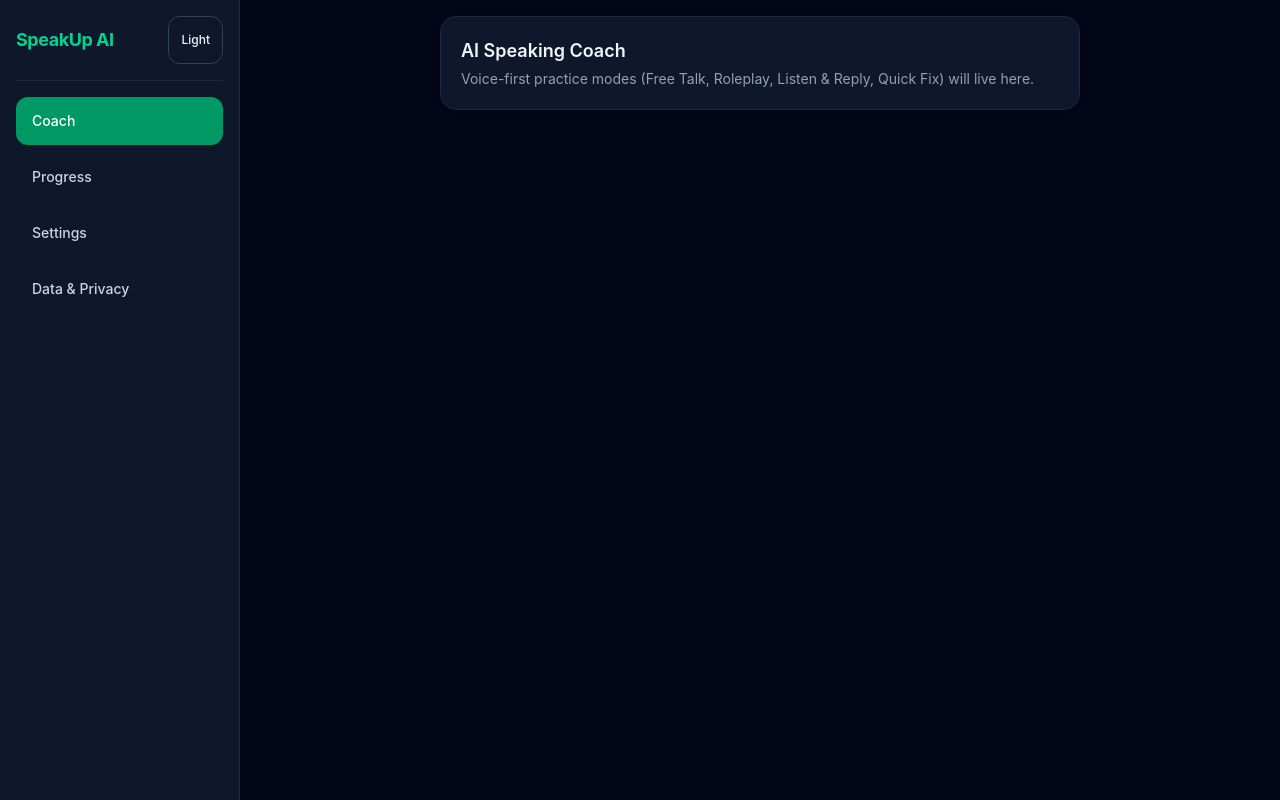
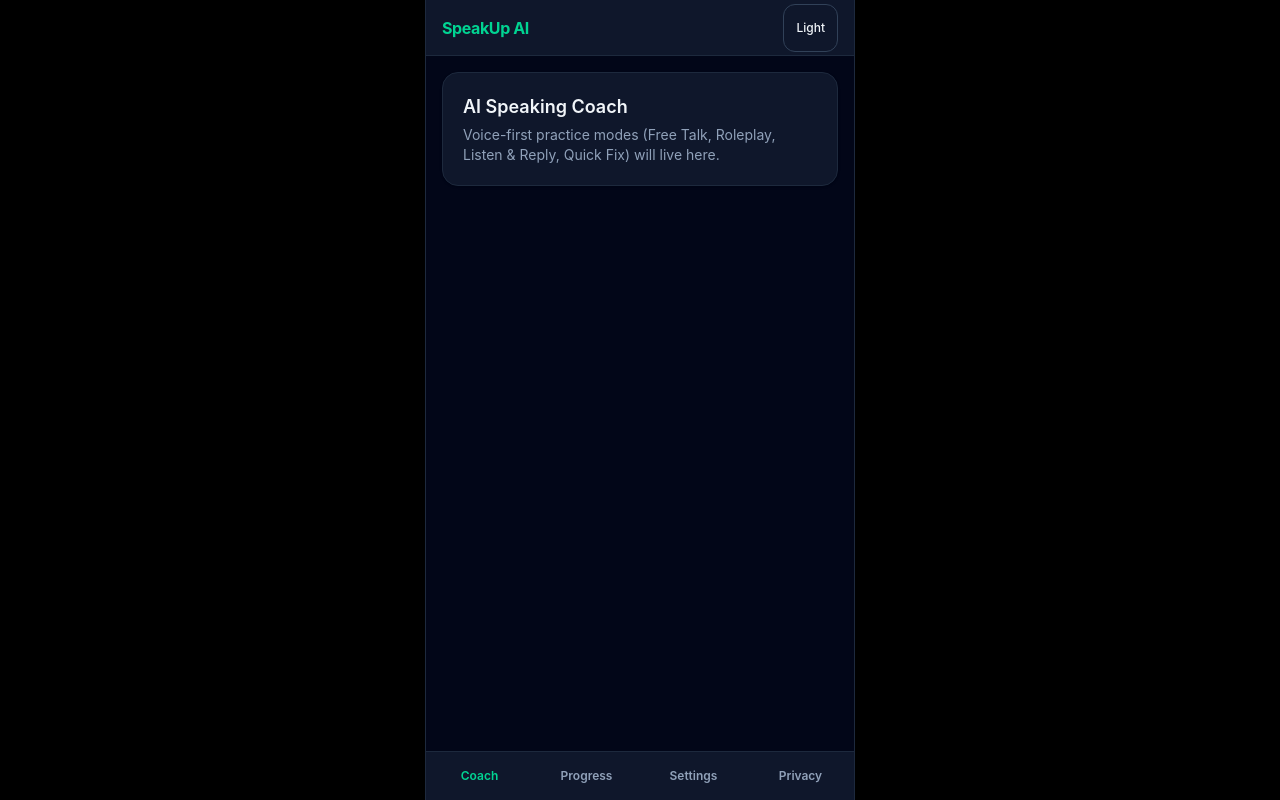
Before and after one commit to cyber-cortex-studio/SPEAK-UP-AI, a React (Vite) app: page /#/coach in a window 1280 px wide. Built offline with nearby package versions, Linux system fonts and the light colour scheme.

Commit message:
fix: enforce strict mobile-only layout across all devices

```diff
--- a/src/App.tsx
+++ b/src/App.tsx
@@ -7,11 +7,11 @@ import { UpdateBanner } from './components/UpdateBanner'
 
 type Route = 'coach' | 'progress' | 'settings' | 'privacy'
 
-const NAV_ITEMS: Array<{ id: Route; label: string; shortLabel: string }> = [
-  { id: 'coach', label: 'Coach', shortLabel: 'Coach' },
-  { id: 'progress', label: 'Progress', shortLabel: 'Progress' },
-  { id: 'settings', label: 'Settings', shortLabel: 'Settings' },
-  { id: 'privacy', label: 'Data & Privacy', shortLabel: 'Privacy' },
+const NAV_ITEMS: Array<{ id: Route; label: string }> = [
+  { id: 'coach', label: 'Coach' },
+  { id: 'progress', label: 'Progress' },
+  { id: 'settings', label: 'Settings' },
+  { id: 'privacy', label: 'Privacy' },
 ]
 
 function parseRouteFromHash(): Route {
@@ -54,55 +54,18 @@ export default function App() {
   }
 
   return (
-    <div className="h-dvh w-full overflow-hidden flex flex-col md:flex-row bg-slate-50 text-slate-900 dark:bg-slate-950 dark:text-slate-100">
-      {/* Desktop Sidebar Navigation */}
-      <aside className="hidden md:flex md:w-60 md:flex-col border-r border-slate-200 dark:border-slate-800 bg-white dark:bg-slate-900 p-4">
-        <div className="flex items-center justify-between pb-4 border-b border-slate-200 dark:border-slate-800">
-          <span className="text-lg font-bold tracking-tight text-emerald-600 dark:text-emerald-400">
+    <div className="h-dvh w-full overflow-hidden flex justify-center bg-slate-200 dark:bg-black text-slate-900 dark:text-slate-100">
+      {/* Strict Mobile-Only App Frame (Max 430px centered on all devices) */}
+      <div className="h-dvh w-full max-w-[430px] flex flex-col bg-slate-50 dark:bg-slate-950 shadow-2xl border-x border-slate-200 dark:border-slate-800 relative overflow-hidden">
+        {/* Top Bar */}
+        <header className="flex items-center justify-between h-14 px-4 border-b border-slate-200 dark:border-slate-800 bg-white dark:bg-slate-900 shrink-0">
+          <span className="text-base font-bold tracking-tight text-emerald-600 dark:text-emerald-400">
             SpeakUp AI
           </span>
           <button
             type="button"
             onClick={() => setIsDark((prev) => !prev)}
             className="min-h-12 min-w-12 rounded-xl border border-slate-200 dark:border-slate-700 px-3 text-xs font-medium hover:bg-slate-100 dark:hover:bg-slate-800 cursor-pointer"
-            aria-label="Toggle theme"
-          >
-            {isDark ? 'Light' : 'Dark'}
-          </button>
-        </div>
-
-        <nav className="mt-4 flex flex-col gap-2" aria-label="Primary Navigation">
-          {NAV_ITEMS.map((item) => {
-            const active = route === item.id
-            return (
-              <button
-                key={item.id}
-                type="button"
-                onClick={() => navigate(item.id)}
-                className={`min-h-12 w-full rounded-xl px-4 text-left text-sm font-medium transition-colors cursor-pointer ${
-                  active
-                    ? 'bg-emerald-600 text-white'
-                    : 'text-slate-700 dark:text-slate-300 hover:bg-slate-100 dark:hover:bg-slate-800'
-                }`}
-              >
-                {item.label}
-              </button>
-            )
-          })}
-        </nav>
-      </aside>
-
-      {/* Main Column */}
-      <div className="flex-1 flex flex-col min-h-0">
-        {/* Mobile Top Bar */}
-        <header className="flex md:hidden items-center justify-between h-14 px-4 border-b border-slate-200 dark:border-slate-800 bg-white dark:bg-slate-900 shrink-0">
-          <span className="text-base font-bold tracking-tight text-emerald-600 dark:text-emerald-400">
-            SpeakUp AI
-          </span>
-          <button
-            type="button"
-            onClick={() => setIsDark((prev) => !prev)}
-            className="min-h-12 min-w-12 rounded-xl border border-slate-200 dark:border-slate-700 px-3 text-xs font-medium"
             aria-label="Toggle theme"
           >
             {isDark ? 'Light' : 'Dark'}
@@ -117,9 +80,9 @@ export default function App() {
           {route === 'privacy' && <PrivacyScreen />}
         </main>
 
-        {/* Mobile Bottom Navigation */}
+        {/* Bottom Navigation */}
         <nav
-          className="flex md:hidden items-center justify-around border-t border-slate-200 dark:border-slate-800 bg-white dark:bg-slate-900 pb-[env(safe-area-inset-bottom)] shrink-0"
+          className="flex items-center justify-around border-t border-slate-200 dark:border-slate-800 bg-white dark:bg-slate-900 pb-[env(safe-area-inset-bottom)] shrink-0"
           aria-label="Mobile Navigation"
         >
           {NAV_ITEMS.map((item) => {
@@ -129,20 +92,20 @@ export default function App() {
                 key={item.id}
                 type="button"
                 onClick={() => navigate(item.id)}
-                className={`min-h-12 flex-1 flex items-center justify-center text-xs font-semibold transition-colors ${
+                className={`min-h-12 flex-1 flex items-center justify-center text-xs font-semibold transition-colors cursor-pointer ${
                   active
                     ? 'text-emerald-600 dark:text-emerald-400'
                     : 'text-slate-500 dark:text-slate-400'
                 }`}
               >
-                {item.shortLabel}
+                {item.label}
               </button>
             )
           })}
         </nav>
+
+        <UpdateBanner />
       </div>
-
-      <UpdateBanner />
     </div>
   )
 }
--- a/src/components/UpdateBanner.tsx
+++ b/src/components/UpdateBanner.tsx
@@ -13,7 +13,7 @@ export function UpdateBanner() {
   return (
     <div
       role="alert"
-      className="fixed bottom-16 md:bottom-4 left-4 right-4 md:left-auto md:right-4 md:max-w-md z-50 rounded-2xl border border-emerald-500/40 bg-slate-900 text-slate-100 dark:bg-slate-800 p-4 shadow-lg flex items-center justify-between gap-3"
+      className="fixed bottom-16 left-1/2 -translate-x-1/2 w-[calc(100%-2rem)] max-w-[398px] z-50 rounded-2xl border border-emerald-500/40 bg-slate-900 text-slate-100 dark:bg-slate-800 p-4 shadow-lg flex items-center justify-between gap-3"
     >
       <div className="text-sm">
         <p className="font-semibold text-emerald-400">New Version Available</p>
```
Also changed, not shown: 1 other file (tests, documents, lock files or other folders).
